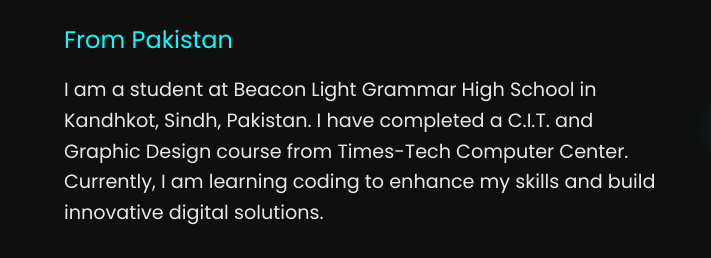
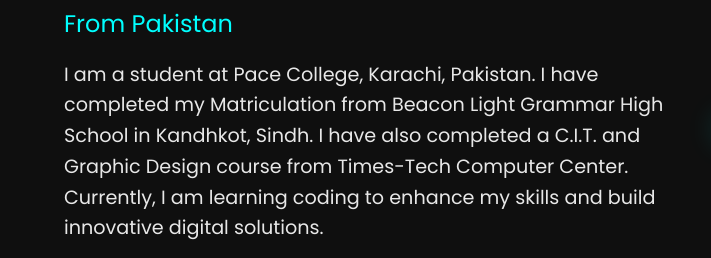
Before and after one commit to loveraj55/NewPortfolio, a plain HTML site: page index.html in a window 1280 px wide. Shown: the part 313-571 px from the top of the page, 0-711 px from the left. Drawn offline with Linux system fonts and the light colour scheme.

Commit message:
changing

```diff
--- a/index.html
+++ b/index.html
@@ -788,7 +788,7 @@
       <h2>Hello, I'm</h2>
       <h1>Loveraj Kingrani</h1>
       <h2>From Pakistan</h2>
-      <p>I am a student at Beacon Light Grammar High School in Kandhkot, Sindh, Pakistan. I have completed a C.I.T. and Graphic Design course from Times-Tech Computer Center. Currently, I am learning coding to enhance my skills and build innovative digital solutions.</p>
+      <p>I am a student at Pace College, Karachi, Pakistan. I have completed my Matriculation from Beacon Light Grammar High School in Kandhkot, Sindh. I have also completed a C.I.T. and Graphic Design course from Times-Tech Computer Center. Currently, I am learning coding to enhance my skills and build innovative digital solutions.</p>
       <div class="btn-group">
         <a href="#contact" class="btn">Contact Me</a>
         <a href="#projects" class="btn btn-outline">View My Work</a>
```
